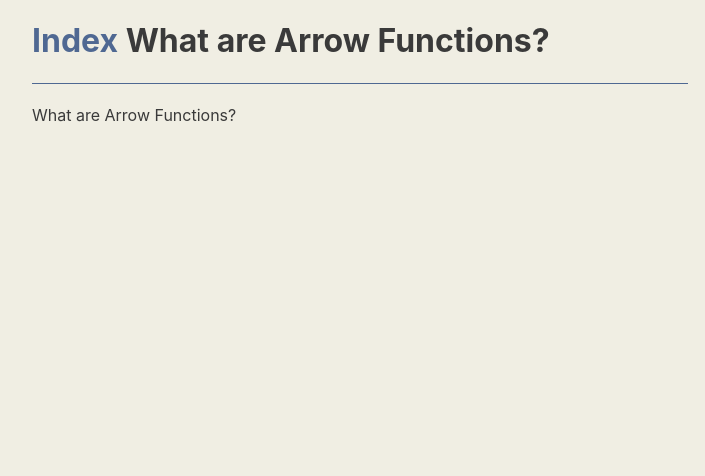
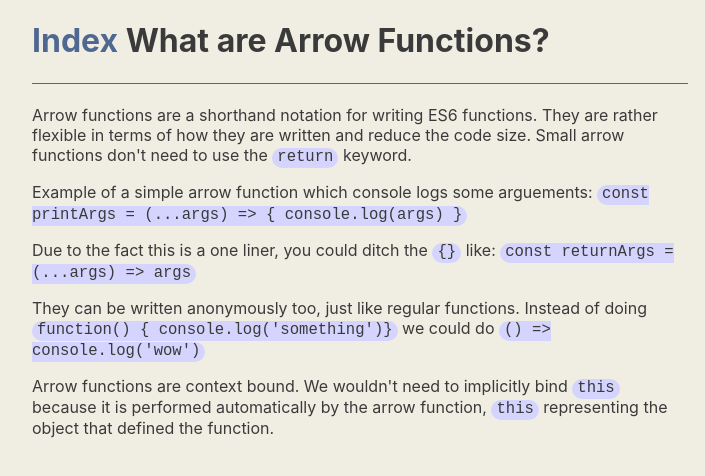
Before and after one commit to drbzyx/es6-concepts, a Next.js app in the folder app/: page /arrow-functions in a window 1280 px wide. Shown: the top 476 px of the page, without its empty margins (280-985 px from the left). Built offline with nearby package versions, Linux system fonts and the light colour scheme.

Commit message:
Pages(Arrow Functions): Add content

```diff
--- a/app/pages/arrow-functions.js
+++ b/app/pages/arrow-functions.js
@@ -1,11 +1,37 @@
-import { Heading, Main, Paragraph, Section } from '../components'
+import { Code, Heading, Main, Paragraph, Section } from '../components'
 
 export default function ArrowFunctions() {
   return (
     <Main>
       <Heading>What are Arrow Functions?</Heading>
       <Section>
-        <Paragraph>What are Arrow Functions?</Paragraph>
+        <Paragraph>
+          Arrow functions are a shorthand notation for writing ES6 functions.
+          They are rather flexible in terms of how they are written and reduce
+          the code size. Small arrow functions don't need to use the{' '}
+          <Code>return</Code> keyword.
+        </Paragraph>
+        <Paragraph>
+          Example of a simple arrow function which console logs some arguements:{' '}
+          <Code>{`const printArgs = (...args) => { console.log(args) }`}</Code>
+        </Paragraph>
+        <Paragraph>
+          Due to the fact this is a one liner, you could ditch the{' '}
+          <Code>{`{}`}</Code> like:{' '}
+          <Code>{`const returnArgs = (...args) => args`}</Code>
+        </Paragraph>
+        <Paragraph>
+          They can be written anonymously too, just like regular functions.
+          Instead of doing{' '}
+          <Code>{`function() { console.log('something')}`}</Code> we could do{' '}
+          <Code>{`() => console.log('wow')`}</Code>
+        </Paragraph>
+        <Paragraph>
+          Arrow functions are context bound. We wouldn't need to implicitly bind{' '}
+          <Code>this</Code> because it is performed automatically by the arrow
+          function, <Code>this</Code> representing the object that defined the
+          function.
+        </Paragraph>
       </Section>
     </Main>
   )
```
